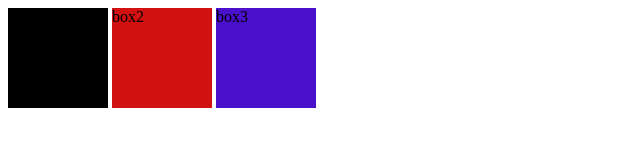
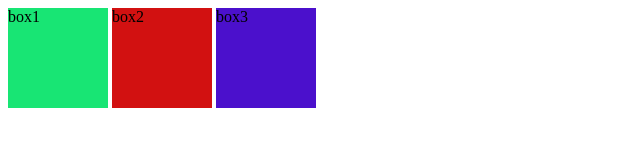
Before and after one commit to sandeep-0072/project1, a plain HTML site: page index.html in a window 1280 px wide. In both pictures the pointer is over the element "box1". Shown: the whole page, without its empty margins (0-640 px from the left). Drawn offline with Linux system fonts and the light colour scheme.

Commit message:
add hover and activ

```diff
--- a/stylesheet.css
+++ b/stylesheet.css
@@ -22,3 +22,9 @@
     background-color: rgb(75, 16, 204);
 
 }
+.box1:hover{
+    background-color: rgb(24, 229, 116);
+}
+.box1:active{
+    background-color: aliceblue;
+}
```
